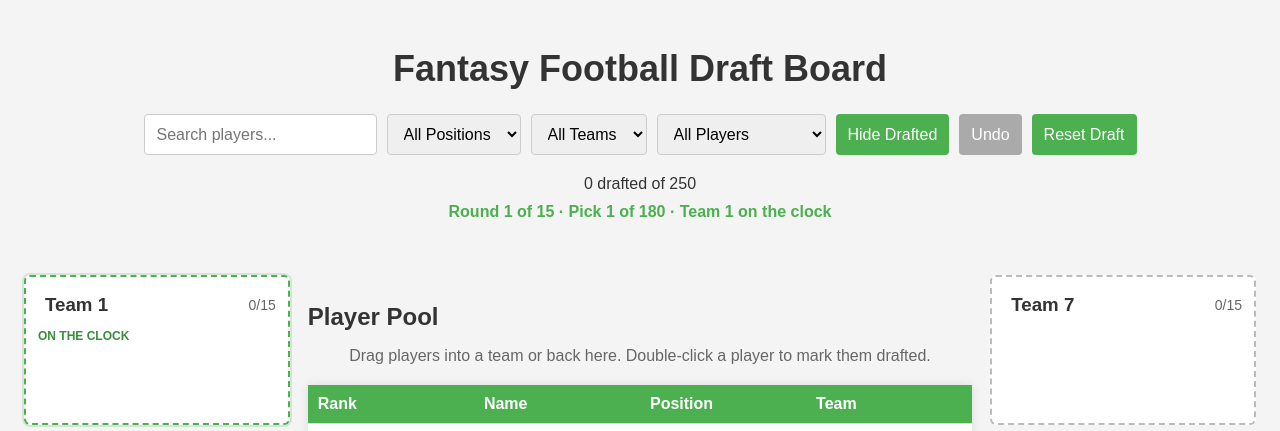
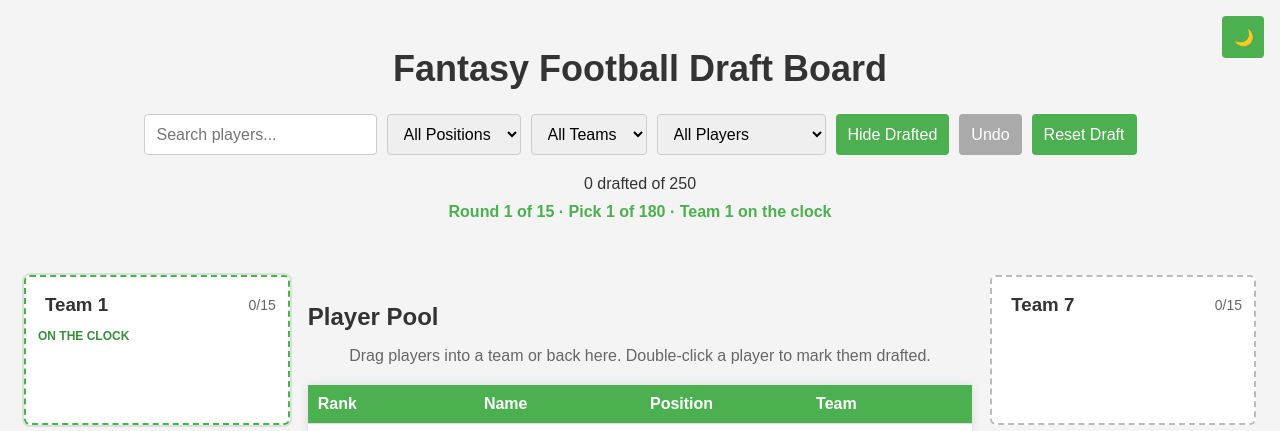
Before and after one commit to daytonhaney/live-draft-ff, a Flask app: page / in a window 1280 px wide. Shown: the top 431 px of the page. Run offline with Flask 3, Linux system fonts and the light colour scheme.

Commit message:
add dark mode

```diff
--- a/static/script.js
+++ b/static/script.js
@@ -12,6 +12,21 @@ let hideDrafted = false;
 const teamCount = 12;
 const rosterLimit = 15;
 const roundCount = 15;
+const themeStorageKey = "draftBoardTheme";
+
+function applyTheme(theme) {
+  const isDark = theme === "dark";
+  document.documentElement.dataset.theme = isDark ? "dark" : "light";
+  const themeToggle = document.getElementById("theme-toggle");
+  if (!themeToggle) return;
+  const nextThemeLabel = isDark ? "light" : "dark";
+  themeToggle.textContent = isDark ? "☀️" : "🌙";
+  themeToggle.setAttribute("aria-label", `Switch to ${nextThemeLabel} mode`);
+  themeToggle.title = `Switch to ${nextThemeLabel} mode`;
+  themeToggle.setAttribute("aria-pressed", String(isDark));
+}
+
+applyTheme(localStorage.getItem(themeStorageKey) || "light");
 
 for (let index = 1; index <= teamCount; index++) {
   teamAssignments[`team-${index}`] = teamAssignments[`team-${index}`] || [];
@@ -39,6 +54,13 @@ document.addEventListener('DOMContentLoaded', () => {
     document
       .getElementById("reset-draft")
       .addEventListener("click", resetDrafted);
+    document.getElementById("theme-toggle").addEventListener("click", () => {
+      const nextTheme = document.documentElement.dataset.theme === "dark"
+        ? "light"
+        : "dark";
+      localStorage.setItem(themeStorageKey, nextTheme);
+      applyTheme(nextTheme);
+    });
     document
       .getElementById("available-players")
       .addEventListener("dragover", (event) => event.preventDefault());
--- a/static/style.css
+++ b/static/style.css
@@ -1,21 +1,48 @@
 * {
     box-sizing: border-box;
+}
+
+:root {
+    color-scheme: light;
+    --page-background: #f4f4f4;
+    --text-color: #333;
+    --muted-text: #666;
+    --surface: #fff;
+    --border-color: #ddd;
+    --subtle-border: #eee;
+    --hover-background: #f5f5f5;
+    --drafted-background: #ffcccb;
+    --control-border: #ccc;
+}
+
+:root[data-theme="dark"] {
+    color-scheme: dark;
+    --page-background: #121212;
+    --text-color: #f1f1f1;
+    --muted-text: #b6b6b6;
+    --surface: #1f1f1f;
+    --border-color: #444;
+    --subtle-border: #333;
+    --hover-background: #2b2b2b;
+    --drafted-background: #633b3b;
+    --control-border: #555;
 }
 
 body {
     font-family: Arial, sans-serif;
     margin: 0;
     padding: 24px;
-    background-color: #f4f4f4;
-    color: #333;
+    background-color: var(--page-background);
+    color: var(--text-color);
     overflow-x: hidden;
+    transition: background-color 0.2s ease, color 0.2s ease;
 }
 
 h1 {
     max-width: 100%;
     font-size: clamp(28px, 7vw, 36px);
     text-align: center;
-    color: #333;
+    color: var(--text-color);
     overflow-wrap: anywhere;
 }
 
@@ -66,7 +93,7 @@ tr:hover {
 #filter-container select,
 #filter-container button {
     padding: 10px 12px;
-    border: 1px solid #ccc;
+    border: 1px solid var(--control-border);
     border-radius: 4px;
     font: inherit;
 }
@@ -85,6 +112,19 @@ tr:hover {
 #filter-container button:disabled {
     background-color: #aaa;
     cursor: not-allowed;
+}
+
+#theme-toggle {
+    position: fixed;
+    top: 16px;
+    right: 16px;
+    z-index: 10;
+    width: 42px;
+    height: 42px;
+    padding: 0;
+    border-radius: 50%;
+    font-size: 20px;
+    line-height: 1;
 }
 
 #draft-summary,
--- a/templates/index.html
+++ b/templates/index.html
@@ -26,6 +26,7 @@
         <button id="hide-drafted">Hide Drafted</button>
         <button id="undo-action" disabled>Undo</button>
         <button id="reset-draft">Reset Draft</button>
+        <button id="theme-toggle" type="button" aria-label="Switch to dark mode" title="Switch to dark mode" aria-pressed="false">🌙</button>
     </div>
     <div id="draft-summary" aria-live="polite">0 drafted</div>
     <div id="draft-status" aria-live="polite"></div>
```
Also changed, not shown: other parts of static/style.css (+24 -13 lines), 1 other file.
